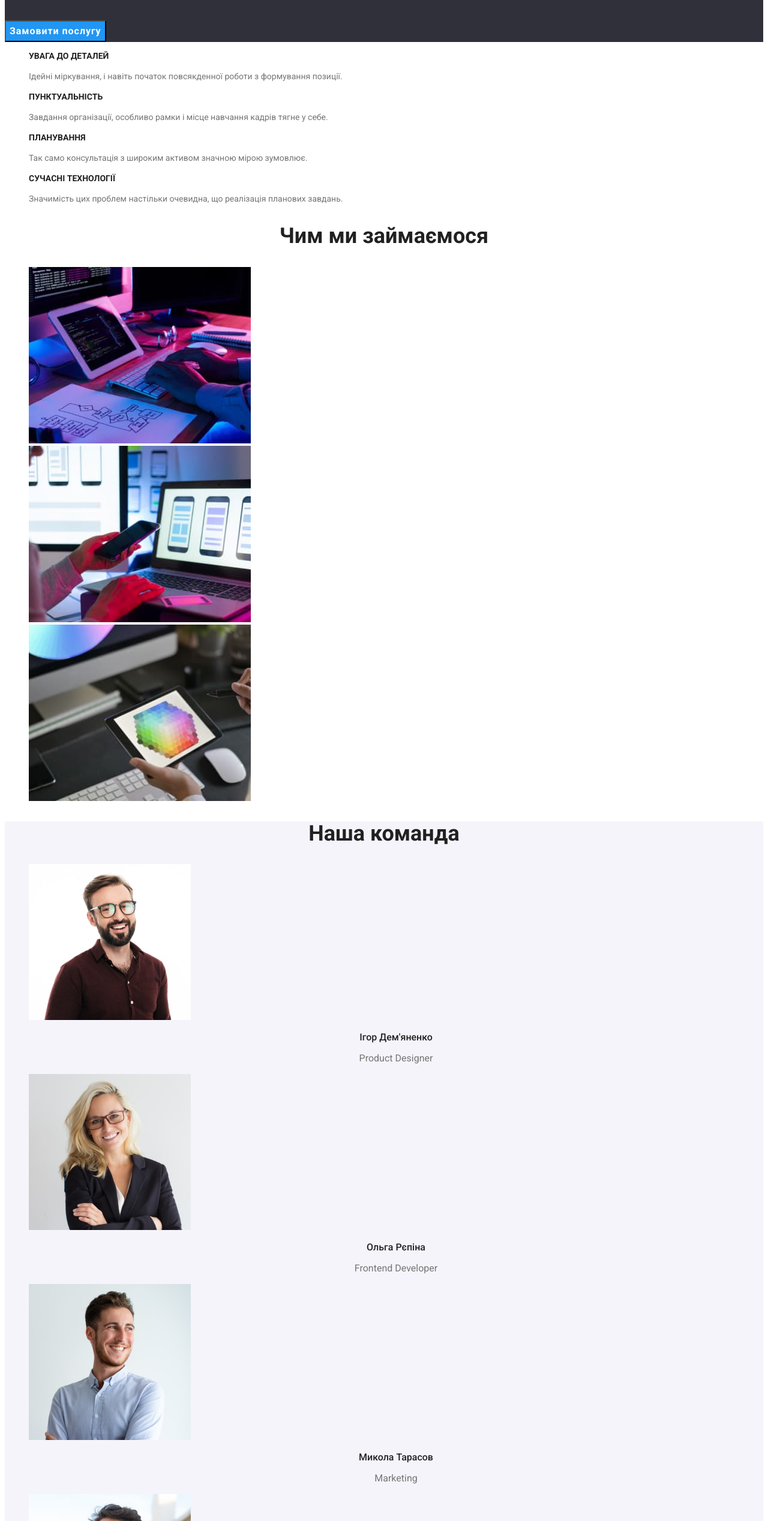
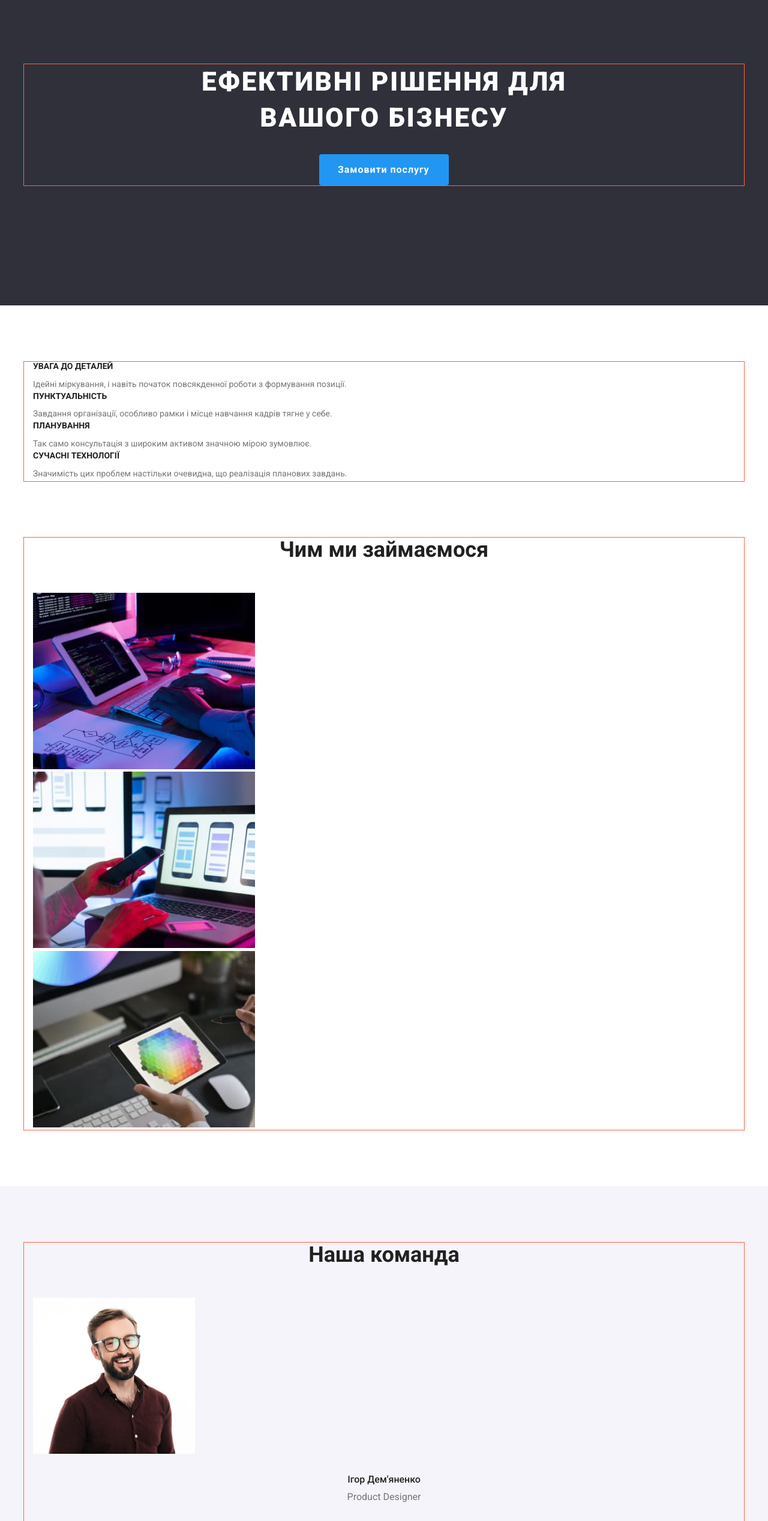
Before and after one commit to Alex-byte256/goit-markup-hw-03, a plain HTML site: page index.html in a window 1280 px wide. Shown: the part 265-2800 px from the top of the page at 60% size. Drawn offline with nearby package versions, Linux system fonts and the light colour scheme.

Commit message:
роздав відстані першій сторінці

```diff
--- a/css/styles.css
+++ b/css/styles.css
@@ -1,6 +1,21 @@
 body {
   color: #757575;
   font-family: "Roboto", sans-serif;
+}
+
+p,
+h1,
+h2,
+h3,
+h4,
+h5,
+h6 {
+  margin: 0;
+}
+
+ul {
+  margin: 0;
+  padding: 0;
 }
 
 :root {
@@ -8,6 +23,11 @@ body {
   --link-logo-blue: #2196f3;
   --white-color: #ffffff;
   --title-color: #212121;
+}
+
+.section {
+  padding-top: 94px;
+  padding-bottom: 94px;
 }
 
 .visually-hidden {
@@ -35,6 +55,7 @@ body {
 .btn {
   cursor: pointer;
   font-family: inherit;
+  border: 1px solid transparent;
 }
 
 .current {
@@ -86,6 +107,10 @@ body {
 
 .hero-title {
   color: var(--white-color);
+  text-align: center;
+
+  width: 696px;
+  margin: 0 auto;
 
   font-weight: 900;
   font-size: 44px;
@@ -96,8 +121,17 @@ body {
 }
 
 .hero-btn {
+  display: inline-block;
   color: var(--white-color);
   background-color: var(--link-logo-blue);
+
+  border-radius: 4px;
+  width: 216px;
+  margin: 0 auto;
+  margin-top: 30px;
+  padding-top: 10px;
+  padding-bottom: 10px;
+  padding: 10px 30px;
 
   font-weight: 700;
   font-size: 16px;
@@ -126,6 +160,8 @@ body {
 .benefits-caption {
   font-size: 14px;
   line-height: 1.71;
+
+  margin-top: 10px;
 }
 
 /* work section */
@@ -155,6 +191,8 @@ body {
   text-align: center;
 }
 .team-item-caption {
+  margin-top: 10px;
+
   font-size: 16px;
   line-height: 1.18;
   text-align: center;
@@ -230,3 +268,45 @@ body {
   font-size: 16px;
   line-height: 1.88;
 }
+
+/* --------------pozition----------------- */
+
+.container {
+  width: 1200px;
+  margin: 0 auto;
+  outline: 1px solid tomato;
+  padding-left: 15px;
+  padding-right: 15px;
+}
+
+.header {
+  padding-top: 24px;
+  padding-bottom: 25px;
+}
+
+.hero-section {
+  padding-top: 200px;
+  padding-bottom: 200px;
+}
+
+.section {
+  padding-top: 94px;
+  padding-bottom: 94px;
+}
+
+.work-section {
+  padding-top: 0px;
+}
+
+.work-section-list {
+  margin-top: 50px;
+}
+
+.team-list {
+  margin-top: 50px;
+}
+
+.team-caption-block {
+  padding-top: 30px;
+  padding-bottom: 30px;
+}
--- a/index.html
+++ b/index.html
@@ -7,11 +7,13 @@
 	 <link rel="preconnect" href="https://fonts.googleapis.com">
 <link rel="preconnect" href="https://fonts.gstatic.com" crossorigin>
 <link href="https://fonts.googleapis.com/css2?family=Raleway:wght@700&family=Roboto:wght@400;500;700;900&display=swap" rel="stylesheet">
+<link rel="stylesheet" href="https://cdnjs.cloudflare.com/ajax/libs/modern-normalize/1.1.0/modern-normalize.min.css" integrity="sha512-wpPYUAdjBVSE4KJnH1VR1HeZfpl1ub8YT/NKx4PuQ5NmX2tKuGu6U/JRp5y+Y8XG2tV+wKQpNHVUX03MfMFn9Q==" crossorigin="anonymous" referrerpolicy="no-referrer" />
     <link rel="stylesheet" href="css/styles.css" />
-    <title>HW-2</title>
+    <title>HW-3</title>
   </head>
   <body>
     <header class="header">
+		<div class="container">
 			<a lang="en" href="./index.html" class="logo-header logo link"
         ><span class="logo-blue">Web</span>Studio</a
       >
@@ -34,13 +36,17 @@
           >
         </li>
       </ul>
+		</div>
     </header>
     <main>
       <section class="hero-section">
+			<div class="container">
 				<h1 class="hero-title">Ефективні рішення для вашого бізнесу</h1>
 				<button type="button" class="hero-btn btn">Замовити послугу</button>
+			</div>
       </section>
-      <section class="benefits-section">
+      <section class="benefits-section section">
+			<div class="container">
 				<h2 class="visually-hidden">Переваги WebStudio</h2>
         <ul class="benefits-list list">
           <li class="benefits-list-item">
@@ -71,15 +77,20 @@
             </p>
           </li>
         </ul>
+			</div>
+
       </section>
 
-            <img<section class="work-section">
+            <section class="work-section section">
+					<div class="container">
 						<h2 class="work-section-title">Чим ми займаємося</h2>
         <ul class="work-section-list list">
           <li class="work-list-item">
 				<img src="./images/what-we-do-1.jpg"
 				width="370"
-				alt="розробка ПЗ" />
+				alt="розробка ПЗ"
+				class="work-img img"
+				/>
 			 </li>
           </li>
           <li class="work-list-item">
@@ -87,14 +98,18 @@
               src="./images/what-we-do-2.jpg"
               width="370"
               alt="кросплатформеність ПЗ"
+				  class="work-img img"
             />
           </li>
           <li class="work-list-item">
-            <img src="./images/what-we-do-3.jpg" width="370" alt="дизайн ПЗ" />
+            <img src="./images/what-we-do-3.jpg" width="370" alt="дизайн ПЗ"
+				class="work-img img"/>
           </li>
         </ul>
+					</div>
       </section>
-      <section class="team-section">
+      <section class="team-section section">
+			<div class="container">
 				<h2 class="team-section-title">Наша команда</h2>
         <ul class="team-list list">
           <li class="team-item">
@@ -103,8 +118,9 @@
 					src="./images/team-member-1.jpg"
 					alt="Product Designer Ігор Дем'яненко"
 				 />
+				<div class="team-caption-block">
 				 <h3 class="team-item-title">Ігор Дем'яненко</h3>
-            <p class="team-item-caption" lang="en">Product Designer</p>
+				 <p class="team-item-caption" lang="en">Product Designer</p></div>
           </li>
           <li class="team-item">
 				<img
@@ -112,8 +128,11 @@
 					src="./images/team-member-2.jpg"
 					alt="Frontend Developer Ольга Рєпіна"
 				 />
+				<div class="team-caption-block">
+
 				 <h3  class="team-item-title">Ольга Рєпіна</h3>
 				 <p class="team-item-caption" lang="en">Frontend Developer</p>
+				</div>
           </li>
           <li  class="team-item">
 				<img
@@ -121,8 +140,10 @@
 					src="./images/team-member-3.jpg"
 					alt="Marketing Микола Тарасов"
 				 />
+				<div class="team-caption-block">
 				 <h3 class="team-item-title">Микола Тарасов</h3>
-            <p class="team-item-caption" lang="en">Marketing</p>
+				 <p class="team-item-caption" lang="en">Marketing</p></div>
+
           </li>
           <li  class="team-item">
 				<img
@@ -130,10 +151,13 @@
 					src="./images/team-member-4.jpg"
 					alt="UI Designer Михайло Єрмаков"
 				 />
+				<div class="team-caption-block">
 				 <h3 class="team-item-title">Михайло Єрмаков</h3>
-            <p class="team-item-caption" lang="en">UI Designer</p>
+				 <p class="team-item-caption" lang="en">UI Designer</p></div>
+
           </li>
         </ul>
+			</div>
       </section>
     </main>
     <footer class="footer">
```
Also changed, not shown: portfolio.html (+1 -1 lines). Lines whose indentation alone changed are shown as unchanged.
